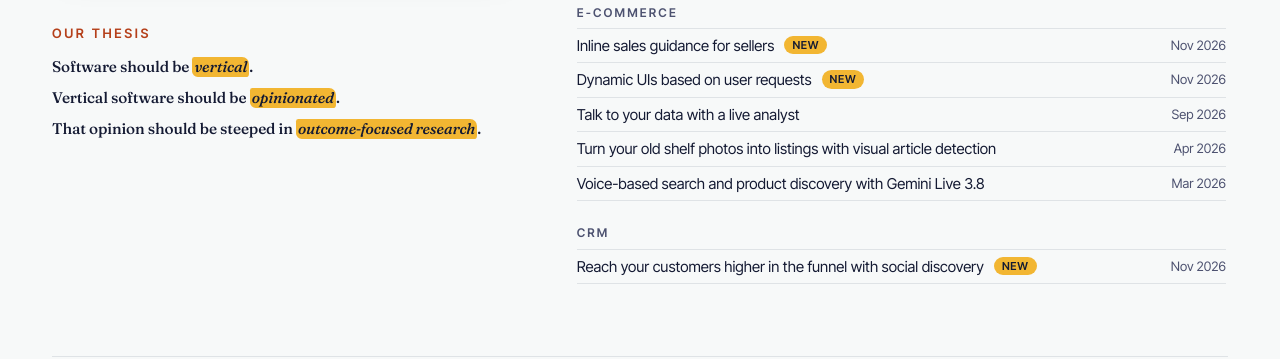
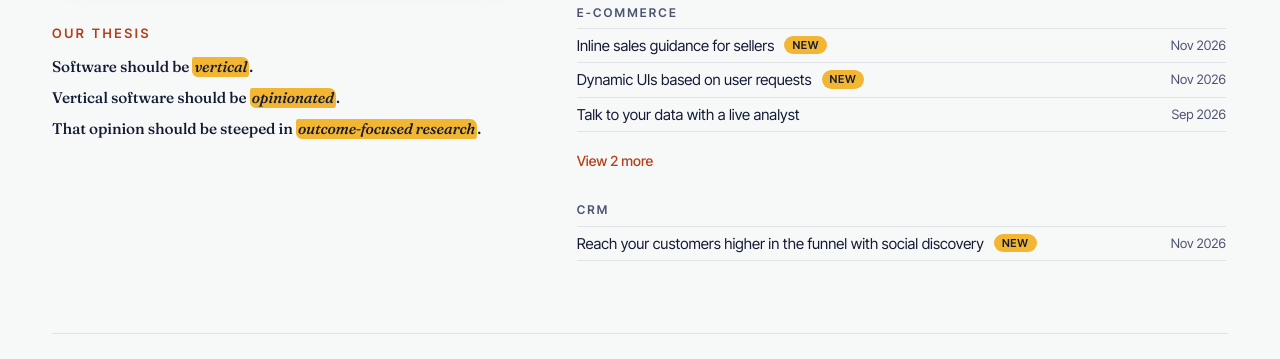
Before and after one commit to aditya-vithaldas/frontier-labs, a plain HTML site: page index.html in a window 1280 px wide. Shown: the part 435-794 px from the top of the page. Drawn offline with Linux system fonts and the light colour scheme.

Commit message:
Show three latest builds per category with View more
Co-Authored-By: Claude Opus 5.5 <noreply@anthropic.com>
Claude-Session: https://claude.ai/code/session_01GMesYTop1e8LafgNjCZGiJ

```diff
--- a/index.html
+++ b/index.html
@@ -9,6 +9,8 @@
 <link rel="preconnect" href="https://fonts.googleapis.com"><link rel="preconnect" href="https://fonts.gstatic.com" crossorigin>
 <link rel="stylesheet" href="https://fonts.googleapis.com/css2?family=Fraunces:ital,opsz,wght@0,9..144,400..700;1,9..144,400..700&family=Inter+Tight:wght@400;500;600;700&display=swap">
 <style>
+.more-btn{margin:10px 0 0;padding:0;border:0;background:none;font:500 14px var(--text);color:var(--accent);cursor:pointer;min-height:36px}
+.more-btn:hover{text-decoration:underline}
 .new{display:inline-block;margin-left:10px;padding:2px 8px;border-radius:999px;background:var(--yellow);color:var(--ink);font-size:11px;font-weight:600;letter-spacing:.06em;text-transform:uppercase;vertical-align:2px}
 .articles{margin:72px 0 40px;padding-top:28px;border-top:1px solid var(--line)}
 .articles h2{font-family:var(--disp);font-weight:500;font-size:24px;letter-spacing:-.01em;margin:0 0 18px}
@@ -168,7 +170,7 @@ footer .wrap{display:flex;flex-wrap:wrap;justify-content:space-between;gap:16px}
           </video>
         </figure>
         <nav class="xlist" aria-label="Experiments">
-          <section id="ecommerce"><h2>E-commerce</h2><ul><li><a class="xp" href="betsy/"><span class="xp-t">Inline sales guidance for sellers<span class="new">New</span></span><time>Nov 2026</time></a></li><li><a class="xp" href="surface/"><span class="xp-t">Dynamic UIs based on user requests<span class="new">New</span></span><time>Nov 2026</time></a></li><li><a class="xp" href="meridian/"><span class="xp-t">Talk to your data with a live analyst</span><time>Sep 2026</time></a></li><li><a class="xp" href="live-selling/"><span class="xp-t">Turn your old shelf photos into listings with visual article detection</span><time>Apr 2026</time></a></li><li><a class="xp" href="voice-shopping/"><span class="xp-t">Voice-based search and product discovery with Gemini Live 3.8</span><time>Mar 2026</time></a></li></ul></section>
+          <section id="ecommerce"><h2>E-commerce</h2><ul><li><a class="xp" href="betsy/"><span class="xp-t">Inline sales guidance for sellers<span class="new">New</span></span><time>Nov 2026</time></a></li><li><a class="xp" href="surface/"><span class="xp-t">Dynamic UIs based on user requests<span class="new">New</span></span><time>Nov 2026</time></a></li><li><a class="xp" href="meridian/"><span class="xp-t">Talk to your data with a live analyst</span><time>Sep 2026</time></a></li><li class="extra" hidden><a class="xp" href="live-selling/"><span class="xp-t">Turn your old shelf photos into listings with visual article detection</span><time>Apr 2026</time></a></li><li class="extra" hidden><a class="xp" href="voice-shopping/"><span class="xp-t">Voice-based search and product discovery with Gemini Live 3.8</span><time>Mar 2026</time></a></li></ul><button class="more-btn" type="button" aria-expanded="false" onclick="this.previousElementSibling.querySelectorAll('li.extra').forEach(function(li){li.hidden=false});this.remove()">View 2 more</button><ul hidden></ul></section>
           <section id="crm"><h2>CRM</h2><ul><li><a class="xp" href="fireside-crm/"><span class="xp-t">Reach your customers higher in the funnel with social discovery<span class="new">New</span></span><time>Nov 2026</time></a></li></ul></section>
         </nav>
       </div>
```
